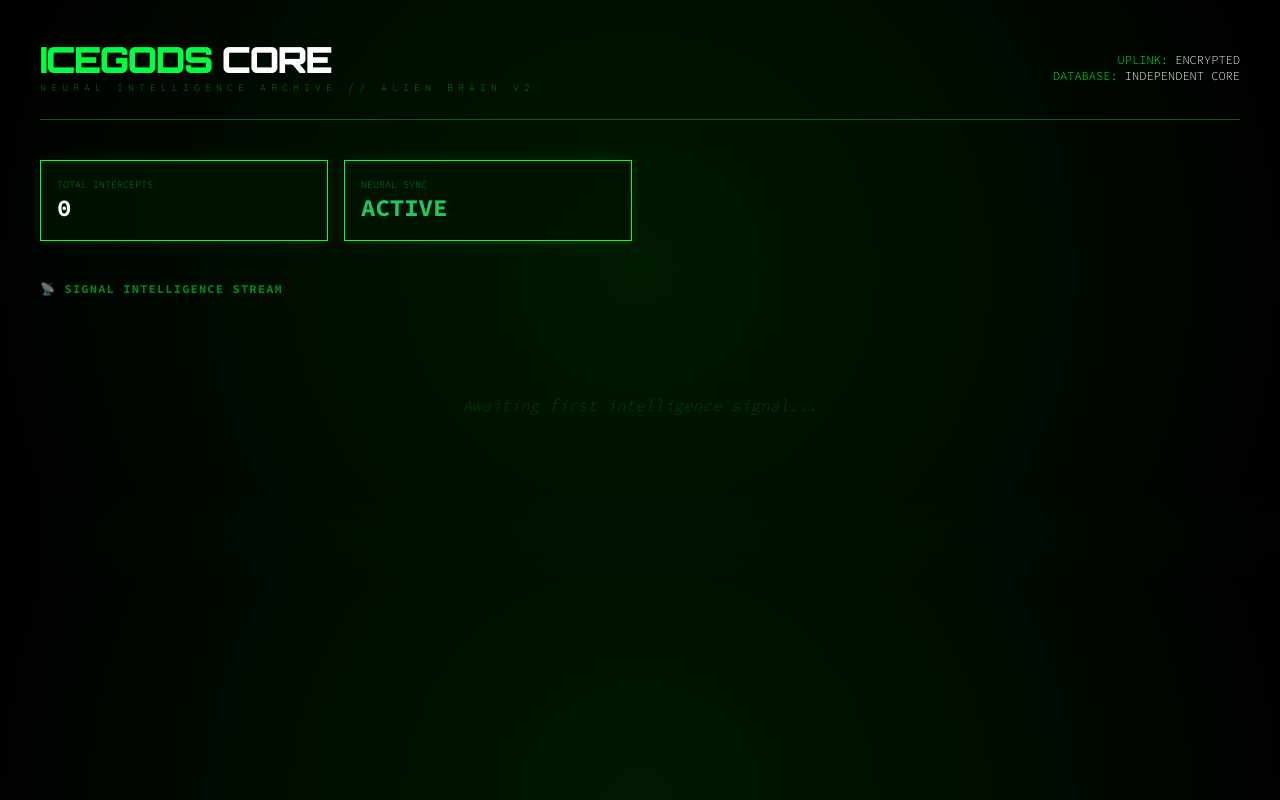
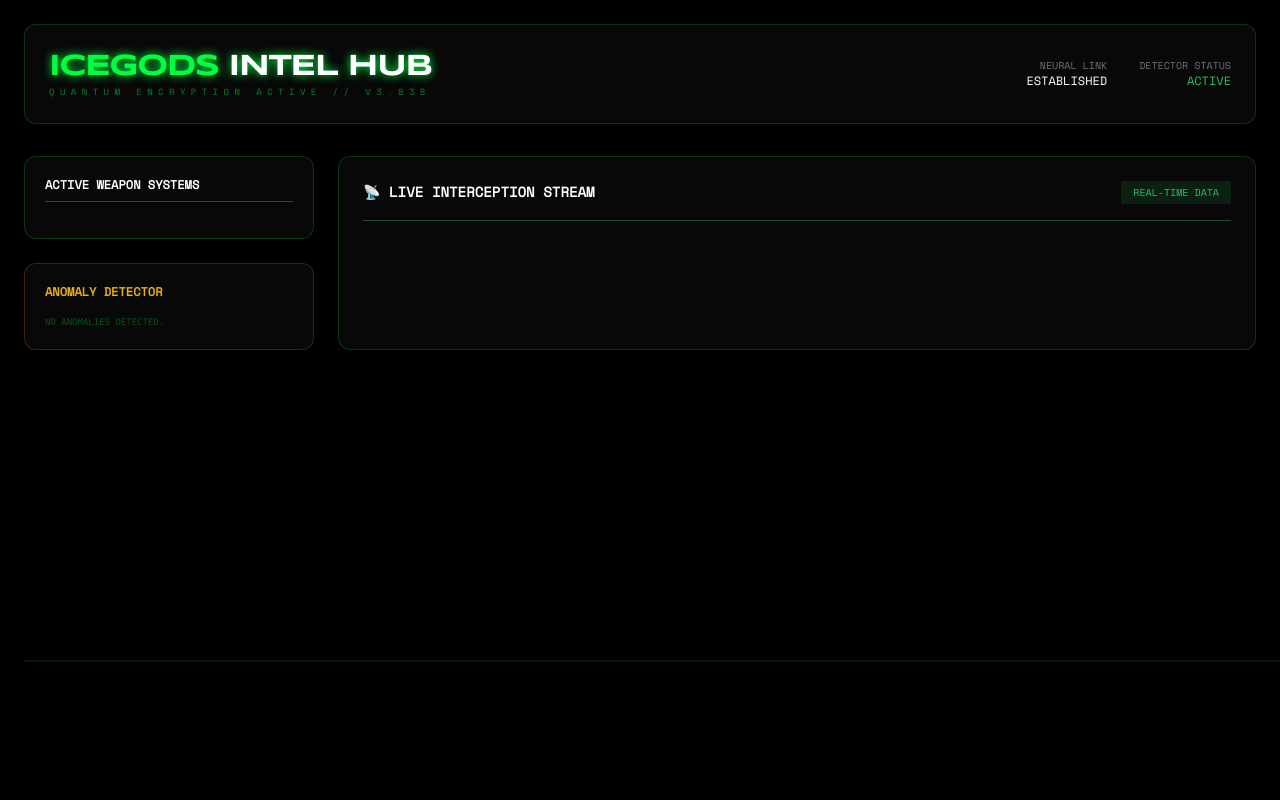
Before and after one commit to ICEDEVILS/IceGods-DB-Service, a Flask app: template templates/dashboard.html in a window 1280 px wide. Run offline with Flask 3, Linux system fonts and the light colour scheme; the template is opened without the code that fills it, so the values that code supplies are empty; some libraries are stand-ins or nearby versions.

Commit message:
IceGods Intel Hub: Fantastic UI & Detector Engine Deploy

```diff
--- a/main.py
+++ b/main.py
@@ -1,11 +1,10 @@
 import os
+import threading
 from flask import Flask, request, jsonify, render_template
 from icegods_core import IceGodsCore
 from dotenv import load_dotenv
 
 load_dotenv()
-
-# Gunicorn looks for this exact variable 'app'
 app = Flask(__name__)
 core = IceGodsCore()
 
@@ -13,30 +12,18 @@ MASTER_KEY = os.getenv("ICEGODS_MASTER_KEY", "ICEGODS_838_SECRET")
 
 @app.route('/api/ingest', methods=['POST'])
 def ingest():
-    key = request.headers.get("X-ICEGODS-KEY")
-    if key != MASTER_KEY:
-        return jsonify({"status": "UNAUTHORIZED"}), 403
-
+    if request.headers.get("X-ICEGODS-KEY") != MASTER_KEY:
+        return jsonify({"status": "DENIED"}), 403
     content = request.json
-    if not content:
-        return jsonify({"status": "ERROR", "msg": "No data received"}), 400
-
-    entry = core.ingest_intel(
-        bot_source=content.get("bot_name"),
-        target=content.get("target"),
-        raw_intel=content.get("intel_data")
-    )
-    return jsonify({"status": "SUCCESS", "entry": entry})
+    entry = core.ingest_intel(content.get("bot_name"), content.get("target"), content.get("intel_data"))
+    return jsonify({"status": "SUCCESS", "analysis": entry})
 
 @app.route('/')
 def dashboard():
-    try:
-        intel_feed = core.get_all_intel()
-        return render_template('dashboard.html', feed=intel_feed)
-    except Exception as e:
-        return f"DASHBOARD ERROR: {str(e)}"
+    return render_template('dashboard.html',
+                           feed=core.core_data["intel"],
+                           bots=core.core_data["bots"],
+                           anomalies=core.check_health())
 
 if __name__ == "__main__":
-    # This runs only when testing locally
-    port = int(os.environ.get("PORT", 10000))
-    app.run(host='0.0.0.0', port=port)
+    app.run(host='0.0.0.0', port=int(os.environ.get("PORT", 10000)))
--- a/templates/dashboard.html
+++ b/templates/dashboard.html
@@ -2,118 +2,110 @@
 <html lang="en">
 <head>
     <meta charset="UTF-8">
-    <title>ICEGODS CORE | NEURAL LINK</title>
+    <title>ICEGODS | INTEL COMMAND</title>
     <script src="https://cdn.tailwindcss.com"></script>
     <style>
-        @import url('https://fonts.googleapis.com/css2?family=Orbitron:wght@400;900&family=Source+Code+Pro:wght@300;700&display=swap');
-
-        body {
-            background: #000;
-            color: #00ff41;
-            font-family: 'Source Code Pro', monospace;
-            background-image: radial-gradient(circle at center, #001a00 0%, #000 100%);
-        }
-
-        .header-font { font-family: 'Orbitron', sans-serif; }
-
-        .scanline {
-            width: 100%;
-            height: 100px;
-            z-index: 10;
-            background: linear-gradient(0deg, rgba(0, 255, 65, 0) 0%, rgba(0, 255, 65, 0.1) 50%, rgba(0, 255, 65, 0) 100%);
-            opacity: 0.1;
-            position: absolute;
-            bottom: 100%;
-            animation: scan 4s linear infinite;
-        }
-
-        @keyframes scan {
-            0% { bottom: 100%; }
-            100% { bottom: -100px; }
-        }
-
-        .intel-card {
-            background: rgba(0, 20, 0, 0.8);
-            border: 1px solid #00ff41;
-            box-shadow: 0 0 15px rgba(0, 255, 65, 0.1);
-            transition: all 0.3s;
-        }
-
-        .intel-card:hover {
-            box-shadow: 0 0 25px rgba(0, 255, 65, 0.4);
-            transform: scale(1.01);
-        }
-
-        .omega-threat { color: #ff0000; text-shadow: 0 0 10px #ff0000; border-color: #ff0000; }
-        .critical-threat { color: #ffaa00; text-shadow: 0 0 10px #ffaa00; }
-
-        .valuation { color: #fff; font-weight: bold; }
+        @import url('https://fonts.googleapis.com/css2?family=Syncopate:wght@400;700&family=Space+Mono&display=swap');
+        body { background: #000; color: #00FF41; font-family: 'Space Mono', monospace; }
+        .glass { background: rgba(10, 10, 10, 0.8); backdrop-filter: blur(10px); border: 1px solid rgba(0, 255, 65, 0.2); }
+        .glow-text { text-shadow: 0 0 10px #00FF41; }
+        .omega-pulse { animation: omega-bg 2s infinite; border: 1px solid #FF0000 !important; }
+        @keyframes omega-bg { 0% { background: rgba(255,0,0,0.05); } 50% { background: rgba(255,0,0,0.2); } 100% { background: rgba(255,0,0,0.05); } }
+        .scanline { width: 100%; height: 2px; background: rgba(0, 255, 65, 0.1); position: fixed; top: 0; animation: scan 8s linear infinite; }
+        @keyframes scan { 0% { top: 0; } 100% { top: 100%; } }
     </style>
 </head>
-<body class="p-4 md:p-10 overflow-x-hidden">
+<body class="p-6">
     <div class="scanline"></div>
+    <div class="max-w-[1600px] mx-auto">
 
-    <div class="max-w-7xl mx-auto relative z-20">
-        <!-- TOP NAV -->
-        <header class="flex flex-col md:flex-row justify-between items-start md:items-center border-b border-green-900 pb-6 mb-10">
+        <!-- TOP NAVIGATION BAR -->
+        <header class="flex justify-between items-center mb-8 glass p-6 rounded-xl">
             <div>
-                <h1 class="text-4xl font-black header-font tracking-tighter">ICEGODS <span class="text-white">CORE</span></h1>
-                <p class="text-[10px] tracking-[0.5em] uppercase opacity-50">Neural Intelligence Archive // Alien Brain V2</p>
+                <h1 class="text-3xl font-bold tracking-tighter uppercase glow-text" style="font-family: 'Syncopate';">ICEGODS <span class="text-white">INTEL HUB</span></h1>
+                <p class="text-[9px] tracking-[0.6em] opacity-50">QUANTUM ENCRYPTION ACTIVE // V3.838</p>
             </div>
-            <div class="mt-4 md:mt-0 text-right">
-                <p class="text-xs">UPLINK: <span class="text-white">ENCRYPTED</span></p>
-                <p class="text-xs">DATABASE: <span class="text-white">INDEPENDENT CORE</span></p>
+            <div class="flex gap-8">
+                <div class="text-right">
+                    <p class="text-[10px] text-gray-500 uppercase">Neural Link</p>
+                    <p class="text-xs text-white">ESTABLISHED</p>
+                </div>
+                <div class="text-right">
+                    <p class="text-[10px] text-gray-500 uppercase">Detector Status</p>
+                    <p class="text-xs text-green-500">ACTIVE</p>
+                </div>
             </div>
         </header>
 
-        <!-- STATS -->
-        <div class="grid grid-cols-2 md:grid-cols-4 gap-4 mb-10">
-            <div class="intel-card p-4">
-                <p class="text-[10px] uppercase opacity-50">Total Intercepts</p>
-                <p class="text-2xl font-bold text-white">{{ feed|length }}</p>
+        <div class="grid grid-cols-1 lg:grid-cols-12 gap-6">
+
+            <!-- LEFT COLUMN: WEAPON STATUS (THE DETECTOR) -->
+            <div class="lg:col-span-3 space-y-6">
+                <div class="glass p-5 rounded-xl">
+                    <h2 class="text-xs font-bold mb-4 text-white border-b border-green-900 pb-2">ACTIVE WEAPON SYSTEMS</h2>
+                    <div class="space-y-4">
+                        {% for name, info in bots.items() %}
+                        <div class="flex justify-between items-center bg-black/40 p-3 border border-green-900/30">
+                            <div>
+                                <p class="text-xs font-bold text-white">{{ name }}</p>
+                                <p class="text-[8px] opacity-50">SYNC: {{ info.last_seen }}</p>
                             </div>
-            <div class="intel-card p-4">
-                <p class="text-[10px] uppercase opacity-50">Neural Sync</p>
-                <p class="text-2xl font-bold text-green-500">ACTIVE</p>
+                            <div class="text-right">
+                                <div class="w-2 h-2 rounded-full {{ 'bg-green-500 shadow-[0_0_5px_#00FF41]' if info.status == 'OPERATIONAL' else 'bg-red-500 shadow-[0_0_5px_#FF0000]' }} mb-1 ml-auto"></div>
+                                <p class="text-[8px] font-bold">{{ info.hits }} HITS</p>
+                            </div>
+                        </div>
+                        {% endfor %}
                     </div>
                 </div>
 
-        <!-- INTEL FEED -->
-        <div class="space-y-4">
-            <h2 class="text-xs font-bold uppercase tracking-widest mb-4 opacity-50">📡 Signal Intelligence Stream</h2>
-
-            {% for item in feed %}
-            <div class="intel-card p-6 flex flex-col md:flex-row justify-between items-start md:items-center gap-4 {{ 'omega-threat' if item.threat_level == 'OMEGA' }}">
-                <div class="flex flex-col md:flex-row gap-6 md:items-center">
-                    <div class="text-[10px] opacity-40 font-mono">{{ item.timestamp }}</div>
-                    <div>
-                        <span class="text-[10px] block opacity-50">SOURCE</span>
-                        <span class="font-bold text-white">{{ item.source }}</span>
+                <div class="glass p-5 rounded-xl border-yellow-900/50">
+                    <h2 class="text-xs font-bold mb-4 text-yellow-500">ANOMALY DETECTOR</h2>
+                    <div class="text-[9px] space-y-2 font-mono">
+                        {% for error in anomalies %}
+                        <p class="text-red-400">>> {{ error }}</p>
+                        {% endfor %}
+                        {% if not anomalies %}<p class="opacity-30">NO ANOMALIES DETECTED.</p>{% endif %}
                     </div>
-                    <div>
-                        <span class="text-[10px] block opacity-50">TARGET ARCHITECTURE</span>
-                        <span class="text-green-400 font-mono">{{ item.target }}</span>
                 </div>
             </div>
 
-                <div class="flex gap-8 items-center w-full md:w-auto justify-between border-t border-green-900 pt-4 md:border-0 md:pt-0">
-                    <div class="text-center">
-                        <span class="text-[10px] block opacity-50">CLASSIFICATION</span>
-                        <span class="font-black text-xs uppercase">{{ item.threat_level }}</span>
+            <!-- CENTER COLUMN: LIVE INTEL FEED -->
+            <div class="lg:col-span-9 glass p-6 rounded-xl">
+                <div class="flex justify-between items-center mb-6 border-b border-green-900 pb-4">
+                    <h2 class="text-sm font-bold text-white">📡 LIVE INTERCEPTION STREAM</h2>
+                    <span class="text-[10px] bg-green-900/30 px-3 py-1 text-green-500">REAL-TIME DATA</span>
                 </div>
+
+                <div class="space-y-3">
+                    {% for item in feed %}
+                    <div class="flex justify-between items-center p-4 bg-black/40 border-l-4 {{ 'omega-pulse' if item.threat == 'OMEGA' else 'border-green-600' }} hover:bg-zinc-900/50 transition-all">
+                        <div class="flex gap-8 items-center">
+                            <span class="text-[10px] opacity-30">{{ item.timestamp }}</span>
+                            <div>
+                                <span class="text-[8px] block opacity-40 uppercase tracking-tighter">Instance</span>
+                                <span class="text-white text-xs font-bold">{{ item.source }}</span>
+                            </div>
+                            <div>
+                                <span class="text-[8px] block opacity-40 uppercase tracking-tighter">Architecture</span>
+                                <span class="text-green-400 text-xs font-bold">{{ item.target }}</span>
+                            </div>
+                        </div>
+                        <div class="flex gap-10 items-center">
                             <div class="text-right">
-                        <span class="text-[10px] block opacity-50">VALUATION</span>
-                        <span class="text-xl valuation tracking-tighter">{{ item.valuation }}</span>
+                                <span class="text-[8px] block opacity-40 uppercase">Classification</span>
+                                <span class="text-[10px] font-bold {{ 'text-red-500' if item.threat == 'OMEGA' else 'text-green-500' }}">{{ item.threat }}</span>
+                            </div>
+                            <div class="text-right w-24">
+                                <span class="text-[8px] block opacity-40 uppercase">Valuation</span>
+                                <span class="text-white font-black text-sm">{{ item.valuation }}</span>
                             </div>
                         </div>
                     </div>
                     {% endfor %}
+                </div>
+            </div>
 
-            {% if not feed %}
-            <div class="text-center py-20 opacity-20 italic">
-                Awaiting first intelligence signal...
-            </div>
-            {% endif %}
         </div>
     </div>
 </body>
```
Also changed, not shown: icegods_core.py (+35 -31 lines). Lines whose indentation alone changed are shown as unchanged.
